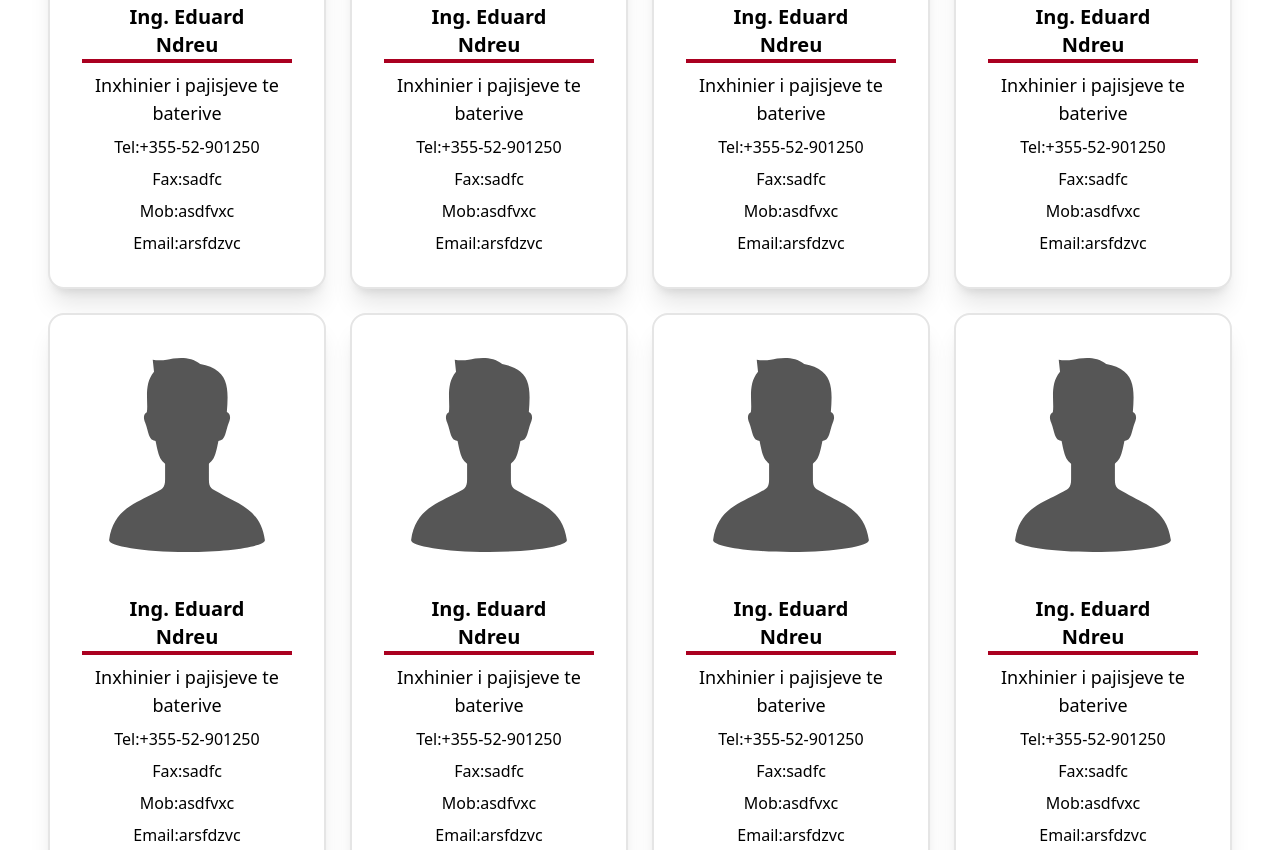
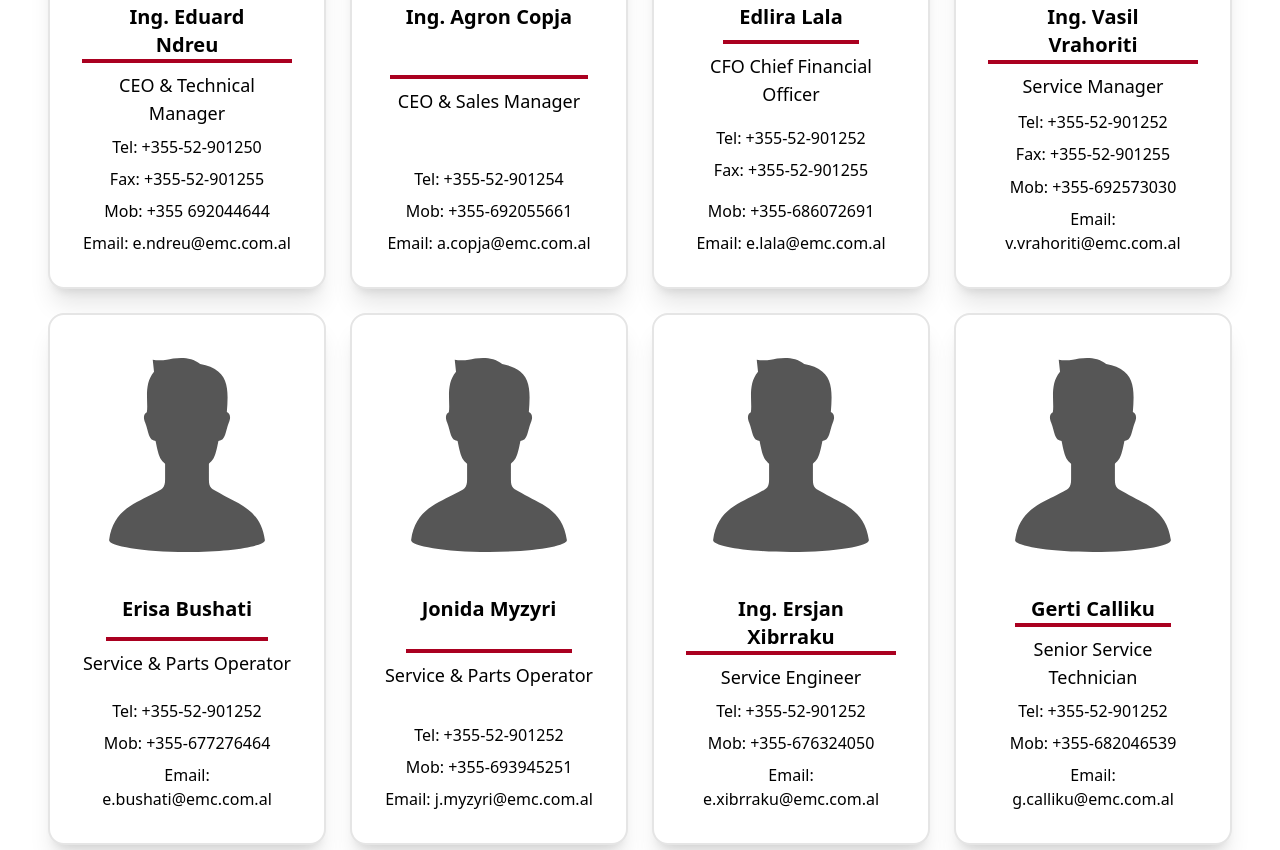
Before and after one commit to KrijoWeb/ecm-al, an Astro site: page /contact in a window 1280 px wide. Shown: the part 647-1497 px from the top of the page. Built offline with nearby package versions, Linux system fonts and the light colour scheme; Astro itself is replaced by a stand-in of ours.

Commit message:
fix: contact page

```diff
--- a/src/components/ArrowButton.tsx
+++ b/src/components/ArrowButton.tsx
@@ -19,38 +19,33 @@ const ArrowButtonI: Component<Props> = (props) => {
         : ArrowEllipse;
   return (
     <>
-      {
-        props.text ? (
-          <p class="transition group-hover:-translate-x-6">{props.text}</p>
-        ) : null
-      }
-      < div
+      {props.text ? (
+        <p class="transition group-hover:-translate-x-6">{props.text}</p>
+      ) : null}
+      <div
         class="transition"
         classList={{
           "group-hover:translate-x-6":
             props.type === "right" || props.type === "ellipsis",
           "group-hover:-translate-x-6": props.type === "left",
-        }
-        }
+        }}
       >
         <div innerHTML={arrow}></div>
-      </div >
+      </div>
     </>
-  )
-}
+  );
+};
 
 const ArrowButton: Component<Props> = (props) => {
-  return (props.onclick ?
+  return props.onclick ? (
     <button
-      class="flex items-center gap-2 transition group"
+      class="group flex items-center gap-2 transition"
       onclick={props.onclick}
     >
       <ArrowButtonI type={props.type} text={props.text} />
     </button>
-    :
-    <a
-      class="flex items-center gap-2 transition group"
-      href={props.link}>
+  ) : (
+    <a class="group flex items-center gap-2 transition" href={props.link}>
       <ArrowButtonI type={props.type} text={props.text} />
     </a>
   );
--- a/src/components/ContactCard.astro
+++ b/src/components/ContactCard.astro
@@ -17,9 +17,13 @@ const { name, title, tel, fax, mobile, email } = Astro.props;
     <h2 class="card-title"></h2>
     <p class="border-b-4 border-primary px-4 text-xl font-semibold">{name}</p>
     <p class="text-lg">{title}</p>
-    <p class="font-thin">Tel:{tel}</p>
-    <p class="font-thin">Fax:{fax}</p>
-    <p class="font-thin">Mob:{mobile}</p>
-    <p class="font-thin">Email:{email}</p>
+    <a class="font-thin" href={`tel:${tel.trim().replaceAll("-", "")}`}
+      >Tel: {tel}</a
+    >
+    {fax ? <p class="font-thin">Fax: {fax}</p> : null}
+    <a class="font-thin" href={`tel:${mobile.trim().replaceAll("-", "")}`}>
+      Mob: {mobile}
+    </a>
+    <a class="font-thin" href={`email:${email}`}>Email: {email}</a>
   </div>
 </div>
--- a/src/components/homepage/ServiceCard.tsx
+++ b/src/components/homepage/ServiceCard.tsx
@@ -10,7 +10,7 @@ interface Props {
 const ServiceCard: Component<Props> = (props) => {
   return (
     <div
-      class="center flex flex-col gap-4 transition-all duration-300 "
+      class="center flex flex-col gap-4 transition-all duration-300"
       classList={{ "flex-[2_1_0]": props.active, "flex-1": !props.active }}
     >
       <div class="h-[35vh] w-full">
--- a/src/components/homepage/ServicesSection.astro
+++ b/src/components/homepage/ServicesSection.astro
@@ -39,5 +39,5 @@ import {
       </div>
     </div>
   </div>
-  <ServiceCarousel  client:only/>
+  <ServiceCarousel client:only />
 </section>
--- a/src/pages/contact.astro
+++ b/src/pages/contact.astro
@@ -1,27 +1,110 @@
 ---
 import Layout from "../layouts/Layout.astro";
 import ContactCard from "../components/ContactCard.astro";
+const contacts = [
+  {
+    name: "Ing. Eduard Ndreu",
+    title: "CEO & Technical Manager",
+    tel: "+355-52-901250",
+    fax: "+355-52-901255",
+    mobile: "+355 692044644",
+    email: "e.ndreu@emc.com.al",
+  },
+  {
+    name: "Ing. Agron Copja",
+    title: "CEO & Sales Manager",
+    tel: "+355-52-901254",
+    mobile: "+355-692055661",
+    email: "a.copja@emc.com.al",
+  },
+  {
+    name: "Edlira Lala",
+    title: "CFO Chief Financial Officer",
+    tel: "+355-52-901252",
+    fax: "+355-52-901255",
+    mobile: "+355-686072691",
+    email: "e.lala@emc.com.al",
+  },
+  {
+    name: "Ing. Vasil Vrahoriti",
+    title: "Service Manager",
+    tel: "+355-52-901252",
+    fax: "+355-52-901255",
+    mobile: "+355-692573030",
+    email: "v.vrahoriti@emc.com.al",
+  },
+  {
+    name: "Erisa Bushati",
+    title: "Service & Parts Operator",
+    tel: "+355-52-901252",
+    mobile: "+355-677276464",
+    email: "e.bushati@emc.com.al",
+  },
+  {
+    name: "Jonida Myzyri",
+    title: "Service & Parts Operator",
+    tel: "+355-52-901252",
+    mobile: "+355-693945251",
+    email: "j.myzyri@emc.com.al",
+  },
+  {
+    name: "Ing. Ersjan Xibrraku",
+    title: "Service Engineer",
+    tel: "+355-52-901252",
+    mobile: "+355-676324050",
+    email: "e.xibrraku@emc.com.al",
+  },
+  {
+    name: "Gerti Calliku",
+    title: "Senior Service Technician",
+    tel: "+355-52-901252",
+    mobile: "+355-682046539",
+    email: "g.calliku@emc.com.al",
+  },
+  {
+    name: "Erjon Memushaj",
+    title: "Hydraulic Service Technician",
+    tel: "+355-52-901252",
+    mobile: "+355-688863007",
+    email: "e.memushaj@emc.com.al ",
+  },
+  {
+    name: "Ing. Erdit Ndreu",
+    title: "Junior Service Engineer",
+    tel: "+355-52-901252",
+    mobile: "+355-698573889",
+    email: "erdit.ndreu@emc.com.al ",
+  },
+  {
+    name: "Ing. Adolfi Doda",
+    title: "Junior Service Engineer",
+    tel: "+355-52-901252",
+    mobile: "+355-695504713",
+    email: "a.doda@emc.com.al",
+  },
+  {
+    name: "Ing. Besjan Halilaj",
+    title: "Junior Service Engineer",
+    tel: "+355-52-901252",
+    mobile: "+355-695779860",
+    email: " b.halilaj@emc.com.al",
+  },
+];
 ---
 
 <Layout title="Kontakte" header="Kontakte" img="/img/karriera.jpg">
   <div class="grid flex-1 grid-cols-4 gap-6 p-12">
     {
-      () => {
-        const parts = [];
-        for (let i = 0; i < 10; i++) {
-          parts.push(
-            <ContactCard
-              name="Ing. Eduard Ndreu"
-              title="Inxhinier i pajisjeve te baterive"
-              tel="+355-52-901250"
-              fax="sadfc"
-              mobile="asdfvxc"
-              email="arsfdzvc"
-            />,
-          );
-        }
-        return parts;
-      }
+      contacts.map((contact) => (
+        <ContactCard
+          name={contact.name}
+          title={contact.title}
+          tel={contact.tel}
+          fax={contact.fax}
+          mobile={contact.mobile}
+          email={contact.email}
+        />
+      ))
     }
   </div>
 </Layout>
--- a/tsconfig.json
+++ b/tsconfig.json
@@ -9,9 +9,7 @@
     "esModuleInterop": true,
     "jsx": "preserve",
     "jsxImportSource": "solid-js",
-    "types": [
-      "vite/client"
-    ],
+    "types": ["vite/client"],
     "noEmit": true,
     "isolatedModules": true
   }
```
Also changed, not shown: src/components/homepage/ServicesCarousel.tsx (+22 -12 lines), pnpm-lock.yaml.
